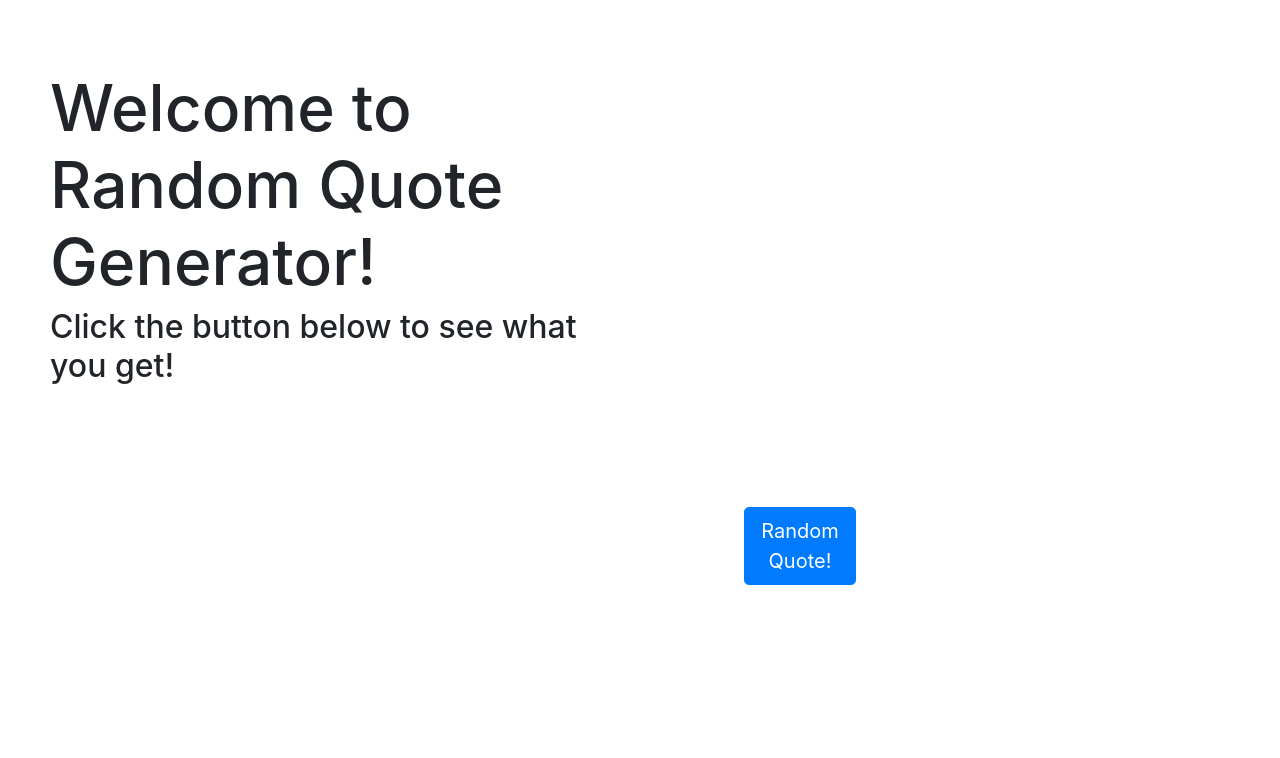
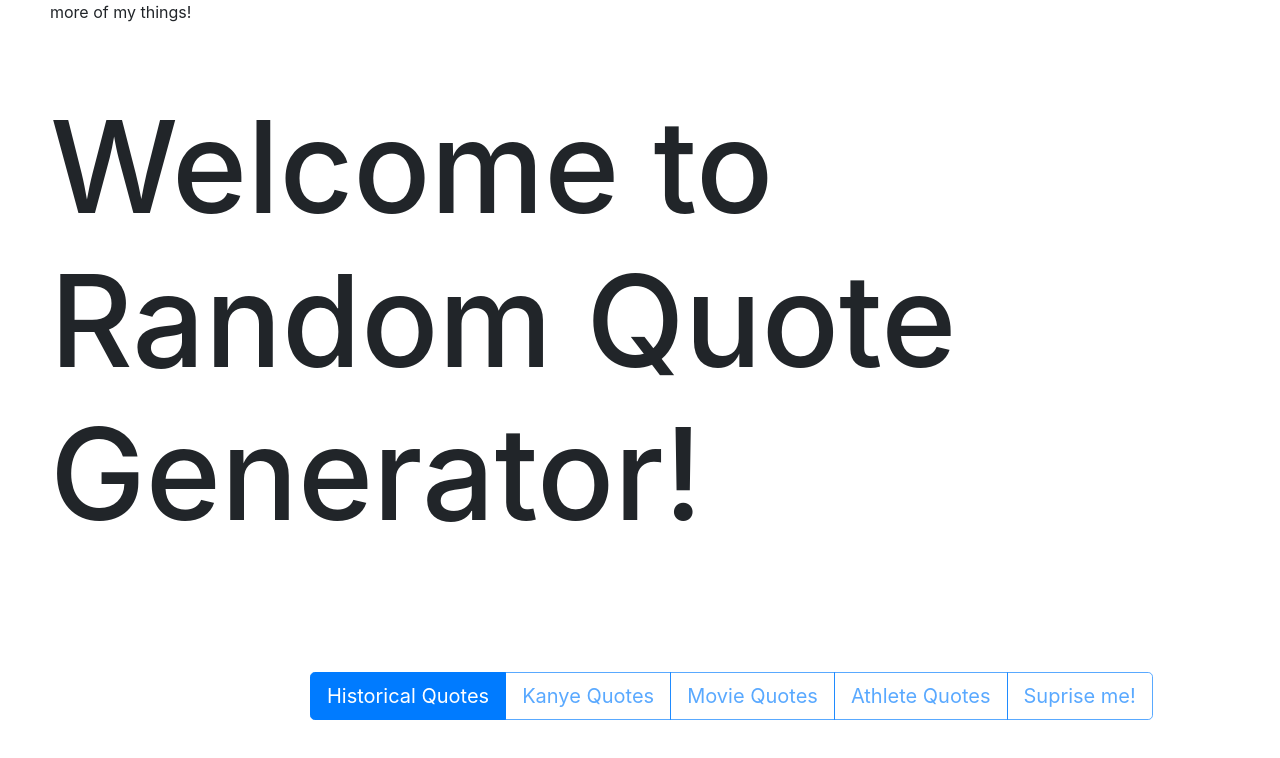
Before and after one commit to Marcush513/random-quote-generator, a plain HTML site: page index.html in a window 1280 px wide. Drawn offline with nearby package versions, Linux system fonts and the light colour scheme; files that its build step writes are made by us from their sources.

Commit message:
Made it a little pretty but simple. Added options for different types of quotes

```diff
--- a/index.html
+++ b/index.html
@@ -13,24 +13,52 @@
     />
     <link rel="stylesheet" href="css/styles.css?v=1.0" />
   </head>
+  <p class="h7" id="find-me">more of my things!</p>
+  <body>
 
-  <body>
     <div class="display">
+      <p class="h1">Welcome to Random Quote Generator!</p>
       <div class="display-body">
         <blockquote>
-          <p class="h1">Welcome to Random Quote Generator!</p>
+
           <p class="h3" id="Welcome">
-            Click the button below to see what you get!
+            <!--Quotes from API will go here-->
           </p>
+
           <cite title="Source"></cite>
         </blockquote>
+
+      </div>
+
+    </div>
+
+
+
+
+    <div class="btn-group btn-group-lg">
+      <button type="button" class="btn btn-primary" id="button">Historical Quotes</button>
+      <button type="button" class="btn btn-outline-primary" id="button" disabled>Kanye Quotes</button>
+      <button type="button" class="btn btn-outline-primary" id="button"disabled>Movie Quotes</button>
+      <button type="button" class="btn btn-outline-primary" id="button"disabled>Athlete Quotes</button>
+      <button type="button" class="btn btn-outline-primary" id="button"disabled>Suprise me!</button>
+    </div>
+
+
+    <!-- <div class="card" id ="card" style="width: 400px">
+      <img src="thisone-compressed 2.jpeg" class="card-img-top" alt="a photo of me!">
+      <div class="card-body">
+        <h4 class="card-title">Check out my other things!</h4>
+        <a href="https://github.com/Marcush513" target="_blank"     class="btn btn-primary btn-lg">See Profile</a>
       </div>
     </div>
-    <div class="button-container">
-      <button type="button" class="btn btn-primary btn-lg" id="button">
-        Random Quote!
-      </button>
-    </div>
+     -->
+
+
+<div>
+  <p></p>
+</div>
+
+<!--Scripts-->
     <script src="index.js"></script>
     <link rel="stylesheet" href="styles.css" />
     <script
--- a/index.js
+++ b/index.js
@@ -1,4 +1,4 @@
-const url = "https://api.quotable.io/random";
+const url = "https://api.quotable.io/random?maxLength=50";
 let quote = document.getElementById("Welcome");
 const cite = document.querySelector("blockquote cite");
 // function to grab quote from API and creates quote in DOM
--- a/styles.css
+++ b/styles.css
@@ -1,42 +1,53 @@
 body {
-  min-height: 50vh;
-  display: flex;
-  flex-direction: column;
-  align-items: center;
-  justify-content: center;
-  padding-right: 30em;
+  position: flex;
+  align-items:center;
+  justify-content:center;
+
 }
 .display {
-  width: 100%;
-  height: 50%;
-  padding-top: 20px;
-  padding-right: 10em;
+padding: 50px;
+text-align: left;
+
 }
 .display-body {
-  padding: 50px;
+  position:flex;
 }
 
-.button-container {
-  justify-content: right;
-  align-items: right;
-  padding-left: 50em;
+.btn-group.btn-group-lg {
+  left: 300px;
+  position: fixed;
+  padding: 10px;
+  bottom: 70px;
+
 }
 
-.h1 {
+ .h1 {
+  font-family: -apple-system, BlinkMacSystemFont, "Segoe UI", Roboto, Oxygen,
+    Ubuntu, Cantarell, "Open Sans", "Helvetica Neue", sans-serif;
+  font-size: 8em;
+  text-align: left;
+}
+
+.h3 {
   font-family: -apple-system, BlinkMacSystemFont, "Segoe UI", Roboto, Oxygen,
     Ubuntu, Cantarell, "Open Sans", "Helvetica Neue", sans-serif;
   font-size: 4em;
 }
 
-.h3 {
+cite {
   font-family: -apple-system, BlinkMacSystemFont, "Segoe UI", Roboto, Oxygen,
     Ubuntu, Cantarell, "Open Sans", "Helvetica Neue", sans-serif;
   font-size: 2em;
 }
 
-cite {
-  padding: 2em;
-  font-family: -apple-system, BlinkMacSystemFont, "Segoe UI", Roboto, Oxygen,
-    Ubuntu, Cantarell, "Open Sans", "Helvetica Neue", sans-serif;
-  font-size: 2em;
+#card {
+  position: absolute;
+  right: 25px;
+  top: 300px;
+
 }
+
+.h7 {
+  position: static;
+  padding-left: 50px;
+}
```
Also changed, not shown: thisone-compressed 2.jpeg (added), 1 other file.
